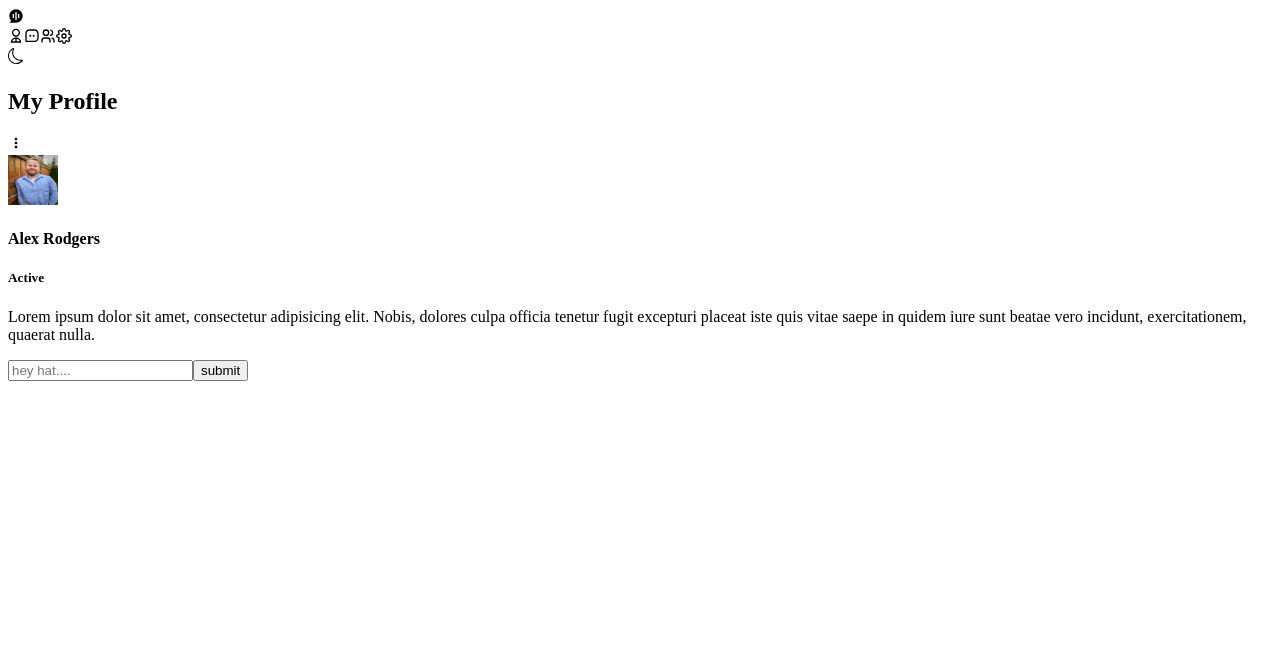
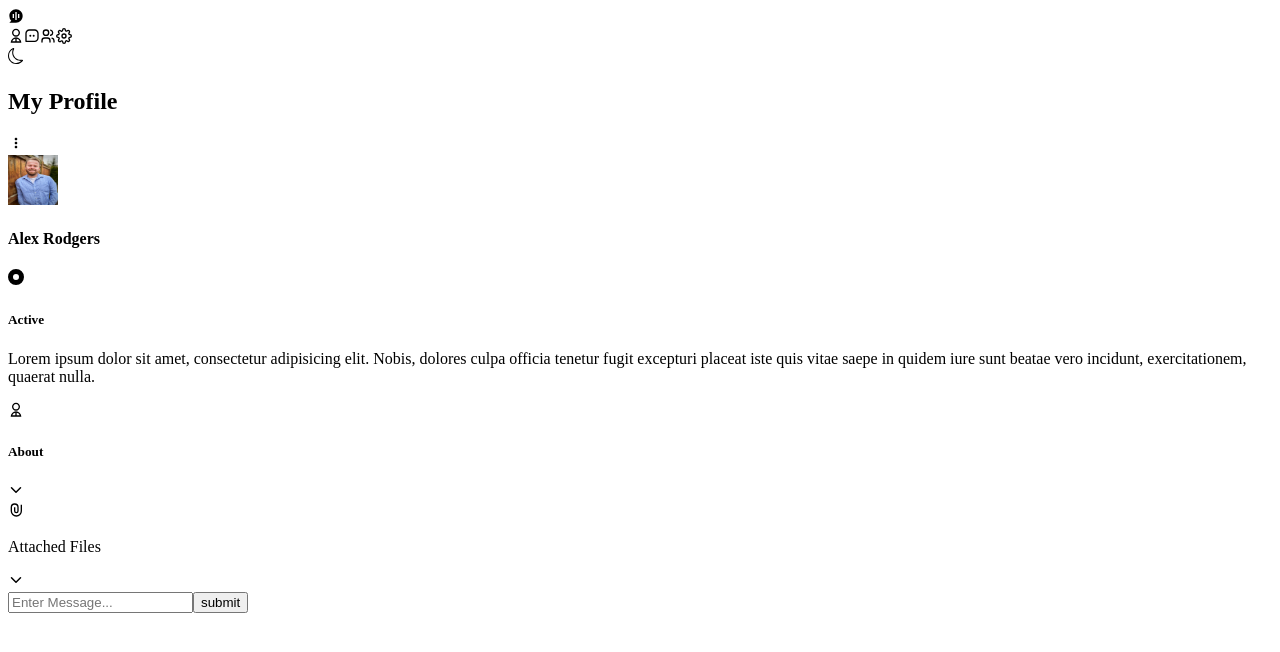
Before and after one commit to rodgersajb/chatvia, a Next.js app: page / in a window 1280 px wide. Both pictures are taken after a click on the icon 16 px from the left and 36 px from the top of the page. Shown: the top 652 px of the page. Built offline with nearby package versions, Linux system fonts and the light colour scheme.

Commit message:
Having fun figuring out tailwind....slowly but surely. Tailwind styling 7

```diff
--- a/src/app/components/conversations.js
+++ b/src/app/components/conversations.js
@@ -45,7 +45,7 @@ const Conversations = () => {
       <form onSubmit={handleSubmit}>
         <input
           type="text"
-          placeholder="hey hat...."
+          placeholder="Enter Message..."
           onChange={(e) => setUserInput(e.target.value)}
         />
         <button>submit</button>
--- a/src/app/components/profile.js
+++ b/src/app/components/profile.js
@@ -1,27 +1,120 @@
 import { BiDotsVerticalRounded } from "react-icons/bi";
+import { BsFillRecordCircleFill } from "react-icons/bs";
+import { RiUser2Line, RiAttachmentLine } from "react-icons/ri";
+import { IoChevronUp, IoChevronDown } from "react-icons/io5";
+
 import Image from "next/image";
 
+import { useState } from "react";
+
 const Profile = () => {
+  // track active through state to determine whether accordion is active
 
-    // track active through state to determine whether accordion is active
+  const [active, setActive] = useState();
+
+  // accordion data to display IF active is active
+
+  let accordionData = [
+    {
+      name: "Alex Rodgers",
+      email: "rodgersajb@gmail.com",
+      time: "11:40 AM",
+      location: "Oshawa, ON",
+    },
+  ];
+
+  // handleActive function with index passed as variable
+  //IF the index is exactly equal to active then setActive will be called
+  // ELSE setActive will be called with index passed
+
+  const handleActive = (index) => {
+    if (index === active) {
+      setActive();
+    } else {
+      setActive(index);
+    }
+  };
   return (
     <>
-      <div className="w-[20%] flex flex-col items-center">
-        <div className="flex items-center justify-between">
-          <h2>My Profile</h2>
-          <BiDotsVerticalRounded />
+      <div className="w-[20%] flex flex-col items-center justify-between text-xs bg-customLightGrey">
+        <div className="flex items-center justify-between w-[90%] py-2">
+          <h2 className="text-sm text-black font-bold">My Profile</h2>
+          <BiDotsVerticalRounded className="text-black" />
         </div>
-        <div>
+        <div className="flex flex-col items-center">
           <Image
             src="/alex3.jpg"
             alt="A picture of Alex who happened to develop this app!"
             width={50}
             height={50}
+            className="rounded-full pt-3"
           />
           <h4>Alex Rodgers</h4>
-          <h5>Active</h5>
+          <div className="flex items-center justify-between w-[70%]">
+            <BsFillRecordCircleFill className="text-" />
+            <h5 className="">Active</h5>
+          </div>
         </div>
-        <p>Lorem ipsum dolor sit amet, consectetur adipisicing elit. Nobis, dolores culpa officia tenetur fugit excepturi placeat iste quis vitae saepe in quidem iure sunt beatae vero incidunt, exercitationem, quaerat nulla.</p>
+        <p className="w-[85%] py-3">
+          Lorem ipsum dolor sit amet, consectetur adipisicing elit. Nobis,
+          dolores culpa officia tenetur fugit excepturi placeat iste quis vitae
+          saepe in quidem iure sunt beatae vero incidunt, exercitationem,
+          quaerat nulla.
+        </p>
+        <div className="w-[90%]">
+          {accordionData.map((accordion, index) => (
+            <>
+              <div
+                className="flex justify-between items-center py-2 w-[100%] "
+                key={index}
+              >
+                <div className="flex items-center">
+                  <RiUser2Line className="mr-1" />
+                  <h5>About</h5>
+                </div>
+                {/* Pass index as an argument to handleActive */}
+                <IoChevronDown
+                  onClick={() => handleActive(index)}
+                  style={{
+                    transform: `${
+                      active === index ? "rotate(180deg)" : "rotate(0deg)"
+                    }`,
+                  }}
+                  className="transitions duration-300 ease-out cursor-pointer"
+                />
+              </div>
+              <div>
+                {active === index ? (
+                  <div className="transitions duration-300 ease-in bg-white px-2 py-2">
+                    <div className="pb-2">
+                      <h5 className="pb-1">Name</h5>
+                      <p>{accordion.name}</p>
+                    </div>
+                    <div className="pb-2">
+                      <h5>Email</h5>
+                      <p>{accordion.email}</p>
+                    </div>
+                    <div className="pb-2">
+                      <h5>Time</h5>
+                      <p>{accordion.time}</p>
+                    </div>
+                    <div className="pb-2">
+                      <h5>Location</h5>
+                      <p>{accordion.location}</p>
+                    </div>
+                  </div>
+                ) : null}
+              </div>
+            </>
+          ))}
+        </div>
+        <div className="flex place-items-center justify-between w-[90%]">
+          <div className="flex items-center justify-evenly py-2">
+            <RiAttachmentLine className="mr-1" />
+            <p>Attached Files</p>
+          </div>
+          <IoChevronDown />
+        </div>
       </div>
     </>
   );
--- a/src/app/components/sidebar.js
+++ b/src/app/components/sidebar.js
@@ -27,7 +27,7 @@ const Sidebar = () => {
     }
   return (
     <>
-    <div className="h-full w-[5%] flex flex-col justify-between items-center">
+    <div className="h-full w-[5%] flex flex-col justify-between items-center py-2">
       <div>
         <RiChatVoiceFill className="text-customPurple " />
       </div>
--- a/src/app/page.js
+++ b/src/app/page.js
@@ -14,7 +14,7 @@ export default function Home() {
   return (
 
 
-    <div className="min-h-screen h-screen flex ">
+    <div className="min-h-screen h-screen flex font-sans">
 
       <Sidebar />
       <Conversations />
```
Also changed, not shown: tailwind.config.js (+14 -10 lines).
